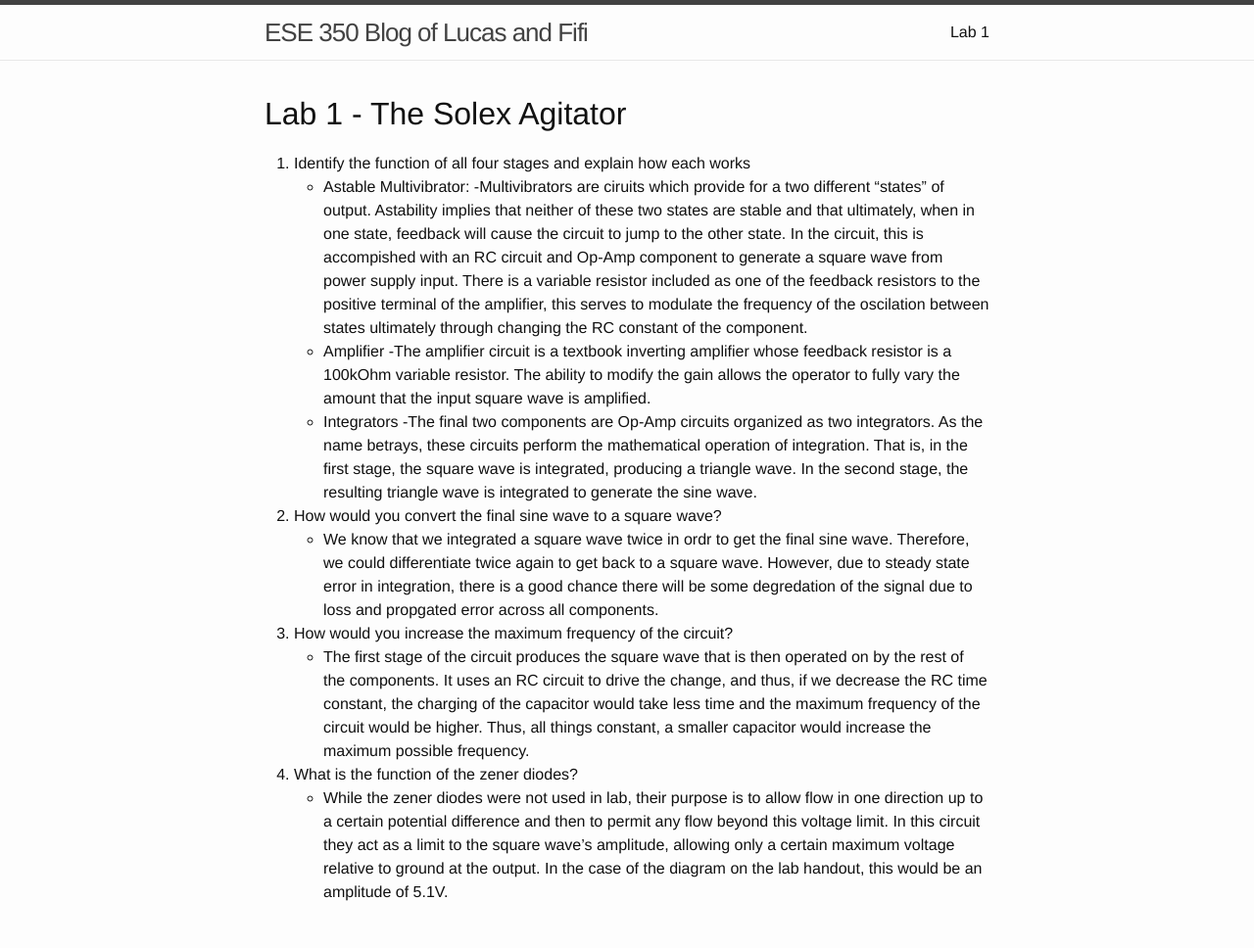
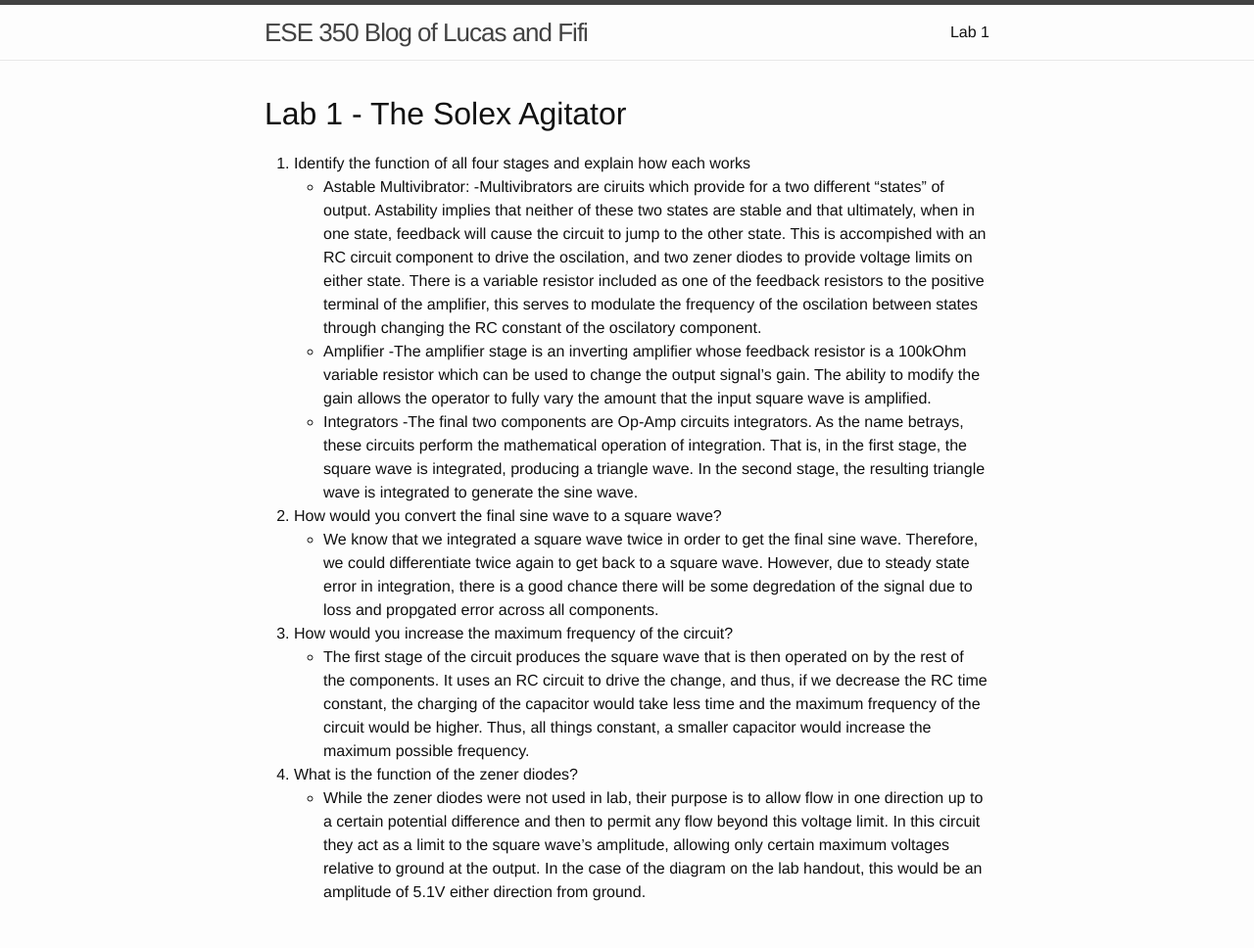
Before and after one commit to feefles/ese350, a Jekyll site: the page built from lab1.markdown, in a window 1280 px wide. Shown: the whole page at 98% size. Built offline with Jekyll 4.4.1, drawn with Linux system fonts in a browser that asks for light colours.

Commit message:
tried to make things more clear

```diff
--- a/lab1.markdown
+++ b/lab1.markdown
@@ -9,18 +9,18 @@ Lab 1 - The Solex Agitator
 
 1. Identify the function of all four stages and explain how each works
     - Astable Multivibrator:
-	-Multivibrators are ciruits which provide for a two different "states" of output. Astability implies that neither of these two states are stable and that ultimately, when in one state, feedback will cause the circuit to jump to the other state. In the circuit, this is accompished with an RC circuit and Op-Amp component to generate a square wave from power supply input. There is a variable resistor included as one of the feedback resistors to the positive terminal of the amplifier, this serves to modulate the frequency of the oscilation between states ultimately through changing the RC constant of the component.
+	-Multivibrators are ciruits which provide for a two different "states" of output. Astability implies that neither of these two states are stable and that ultimately, when in one state, feedback will cause the circuit to jump to the other state. This is accompished with an RC circuit component to drive the oscilation, and two zener diodes to provide voltage limits on either state. There is a variable resistor included as one of the feedback resistors to the positive terminal of the amplifier, this serves to modulate the frequency of the oscilation between states through changing the RC constant of the oscilatory component.
     - Amplifier
-	-The amplifier circuit is a textbook inverting amplifier whose feedback resistor is a 100kOhm variable resistor. The ability to modify the gain allows the operator to fully vary the amount that the input square wave is amplified.
+	-The amplifier stage is an inverting amplifier whose feedback resistor is a 100kOhm variable resistor which can be used to change the output signal's gain. The ability to modify the gain allows the operator to fully vary the amount that the input square wave is amplified.
     - Integrators
-	-The final two components are Op-Amp circuits organized as two integrators. As the name betrays, these circuits perform the mathematical operation of integration. That is, in the first stage, the square wave is integrated, producing a triangle wave. In the second stage, the resulting triangle wave is integrated to generate the sine wave.
+	-The final two components are Op-Amp circuits integrators. As the name betrays, these circuits perform the mathematical operation of integration. That is, in the first stage, the square wave is integrated, producing a triangle wave. In the second stage, the resulting triangle wave is integrated to generate the sine wave.
 
 
 2. How would you convert the final sine wave to a square wave?
-    - We know that we integrated a square wave twice in ordr to get the final sine wave. Therefore, we could differentiate twice again to get back to a square wave. However, due to steady state error in integration, there is a good chance there will be some degredation of the signal due to loss and propgated error across all components.
+    - We know that we integrated a square wave twice in order to get the final sine wave. Therefore, we could differentiate twice again to get back to a square wave. However, due to steady state error in integration, there is a good chance there will be some degredation of the signal due to loss and propgated error across all components.
 
 3. How would you increase the maximum frequency of the circuit?
     - The first stage of the circuit produces the square wave that is then operated on by the rest of the components. It uses an RC circuit to drive the change, and thus, if we decrease the RC time constant, the charging of the capacitor would take less time and the maximum frequency of the circuit would be higher. Thus, all things constant, a smaller capacitor would increase the maximum possible frequency.
 
 4. What is the function of the zener diodes?
-    - While the zener diodes were not used in lab, their purpose is to allow flow in one direction up to a certain potential difference and then to permit any flow beyond this voltage limit. In this circuit they act as a limit to the square wave's amplitude, allowing only a certain maximum voltage relative to ground at the output. In the case of the diagram on the lab handout, this would be an amplitude of 5.1V.
+    - While the zener diodes were not used in lab, their purpose is to allow flow in one direction up to a certain potential difference and then to permit any flow beyond this voltage limit. In this circuit they act as a limit to the square wave's amplitude, allowing only certain maximum voltages relative to ground at the output. In the case of the diagram on the lab handout, this would be an amplitude of 5.1V either direction from ground.
```
